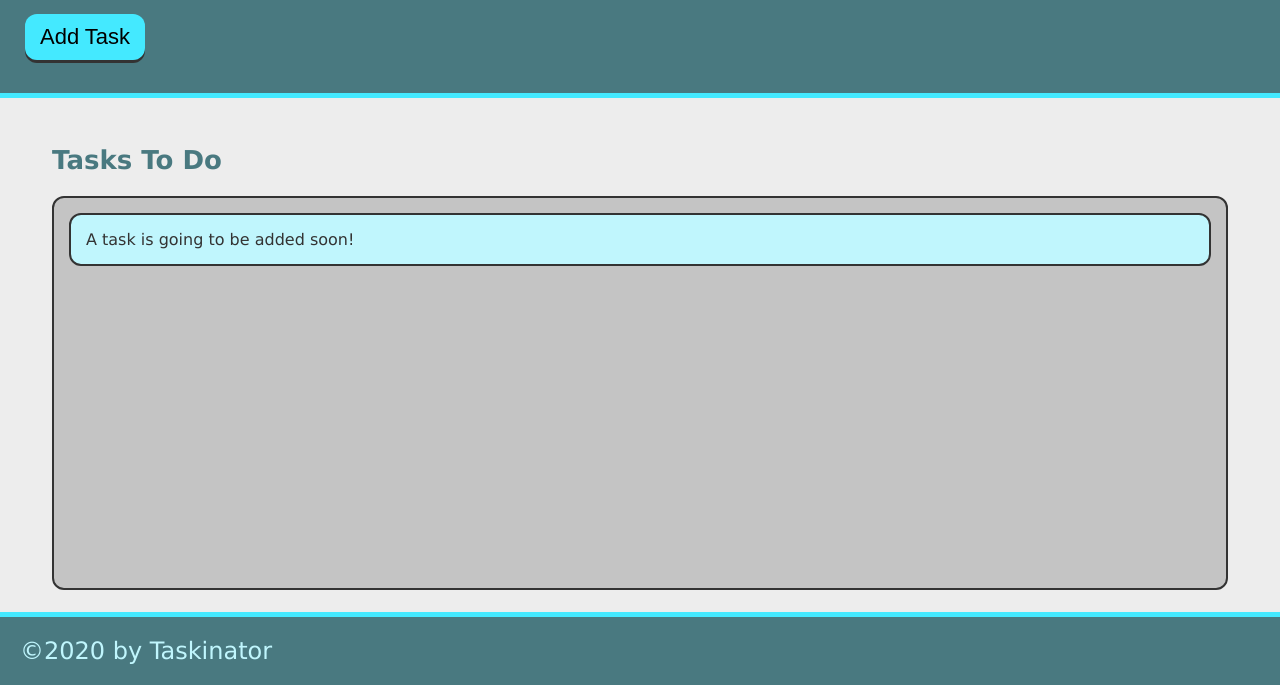
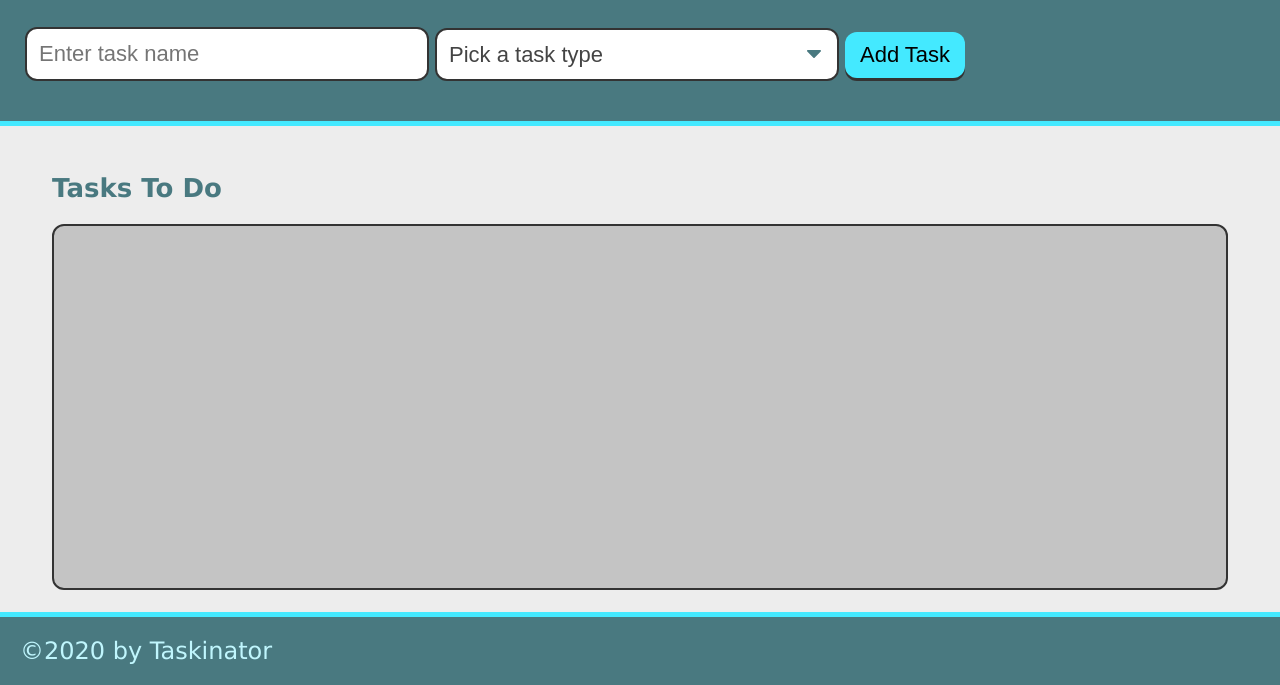
Before and after one commit to kngurley25/taskinator, a plain HTML site: page index.html in a window 1280 px wide. Shown: the part 115-800 px from the top of the page. Drawn offline with Linux system fonts and the light colour scheme.

Commit message:
added form HTML

```diff
--- a/index.html
+++ b/index.html
@@ -16,17 +16,28 @@
         <h1 class="page-title">Taskinator</h1>
 
         <p>Click the button below to add a new task!</p>
-
-        <button class="btn" id="save-task">Add Task</button>
+        <form id="task-form">
+            <div class="form-group">
+                <input type="text" name="task-name" placeholder="Enter task name" />
+            </div>
+            <div class="form-group">
+                <select name="task-type" class="select-dropdown">
+                    <option value="" disabled selected>Pick a task type</option>
+                    <option value="Print">Print</option>
+                    <option value="Web">Web</option>
+                    <option value="Mobile">Mobile</option>
+                </select>
+            </div>
+            <div class="form-group">
+                <button class="btn" id="save-task" type="submit">Add Task</button>
+            </div>
+        </form>
     </header>
 
     <main class="page-content">
         <section class="task-list-wrapper">
             <h2 class="list-title">Tasks To Do</h2>
             <ul class="task-list" id="tasks-to-do">
-                <li class="task-item">
-                    A task is going to be added soon!
-                </li>
             </ul>
         </section>
     </main>
```
